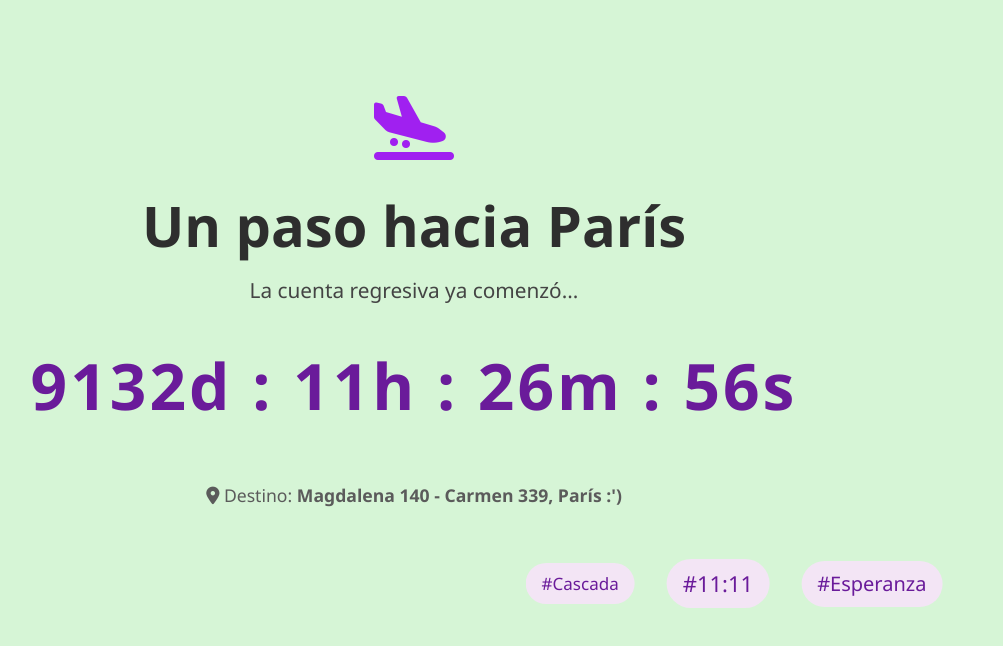
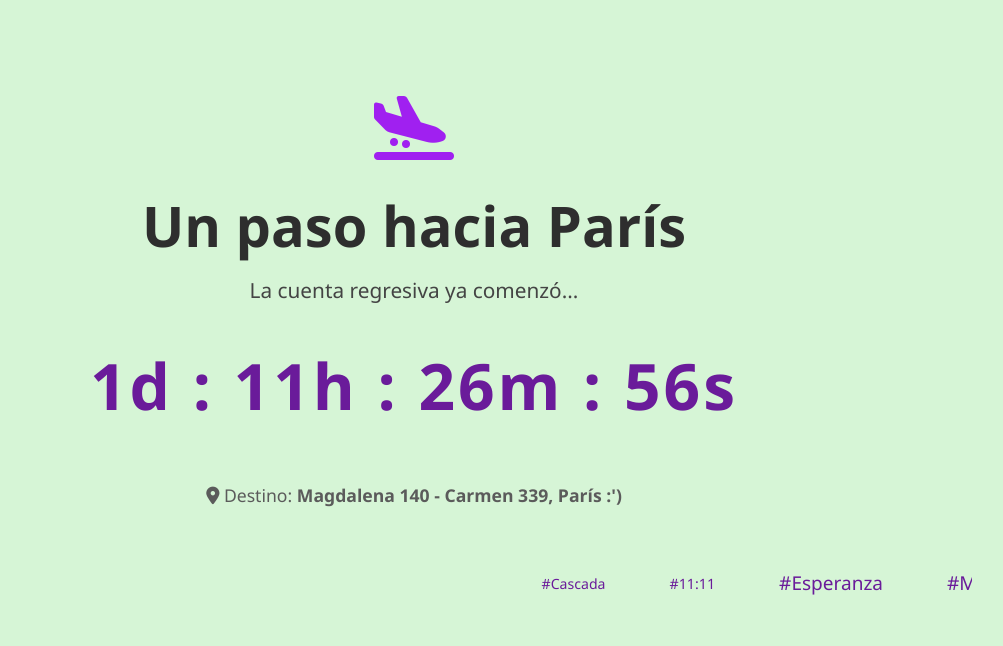
Before and after one commit to inzolito/eleven, a plain HTML site: page index.html in a window 1280 px wide. Shown: the whole page, without its empty margins (226-1229 px from the left). Drawn offline with nearby package versions, Linux system fonts and the light colour scheme.

Commit message:
Versión final con favicon, burbujas animadas y más magia suave

```diff
--- a/index.html
+++ b/index.html
@@ -70,15 +70,17 @@
       gap: 2rem;
     }
 
+   /* Hashtags animados sin fondo y transición suave */
   .hashtag-bubble {
-      background-color: #f3e5f5;
+    background-color: transparent; /* sin fondo */
     color: #6a1b9a;
     border-radius: 50px;
     padding: 0.5rem 1rem;
     font-weight: 500;
     white-space: nowrap;
-      transition: transform 0.4s ease;
+    transition: font-size 2s ease; /* transición suave */
   }
+
 
     @keyframes aterrizaje {
       0%   { transform: translateY(-10px) rotate(-5deg); opacity: 0.7; }
@@ -120,10 +122,11 @@
   <script src="https://cdn.jsdelivr.net/npm/bootstrap@5.3.3/dist/js/bootstrap.bundle.min.js"></script>
 
   <!-- Cuenta regresiva y hashtags -->
+
 <script>
   $(document).ready(function () {
-      // Cuenta regresiva
-      const targetDate = new Date("2050-07-14T08:30:00").getTime();
+    // Cuenta regresiva con fecha corregida
+    const targetDate = new Date("2025-07-14T08:30:00").getTime();
 
     function updateCountdown() {
       const now = new Date().getTime();
@@ -152,6 +155,7 @@
     ];
 
     const container = $('#hashtags-container');
+    container.empty();
 
     hashtags.forEach((tag) => {
       const fontSize = Math.floor(Math.random() * 12 + 14); // 14px a 26px
@@ -162,7 +166,7 @@
       container.append(el);
     });
 
-      // Cada 5s, cambia el tamaño de las burbujas aleatoriamente
+    // Cambios suaves de tamaño cada 5 segundos
     setInterval(() => {
       container.children().each(function () {
         const newSize = Math.floor(Math.random() * 12 + 14);
```
Lines whose indentation alone changed are shown as unchanged.
